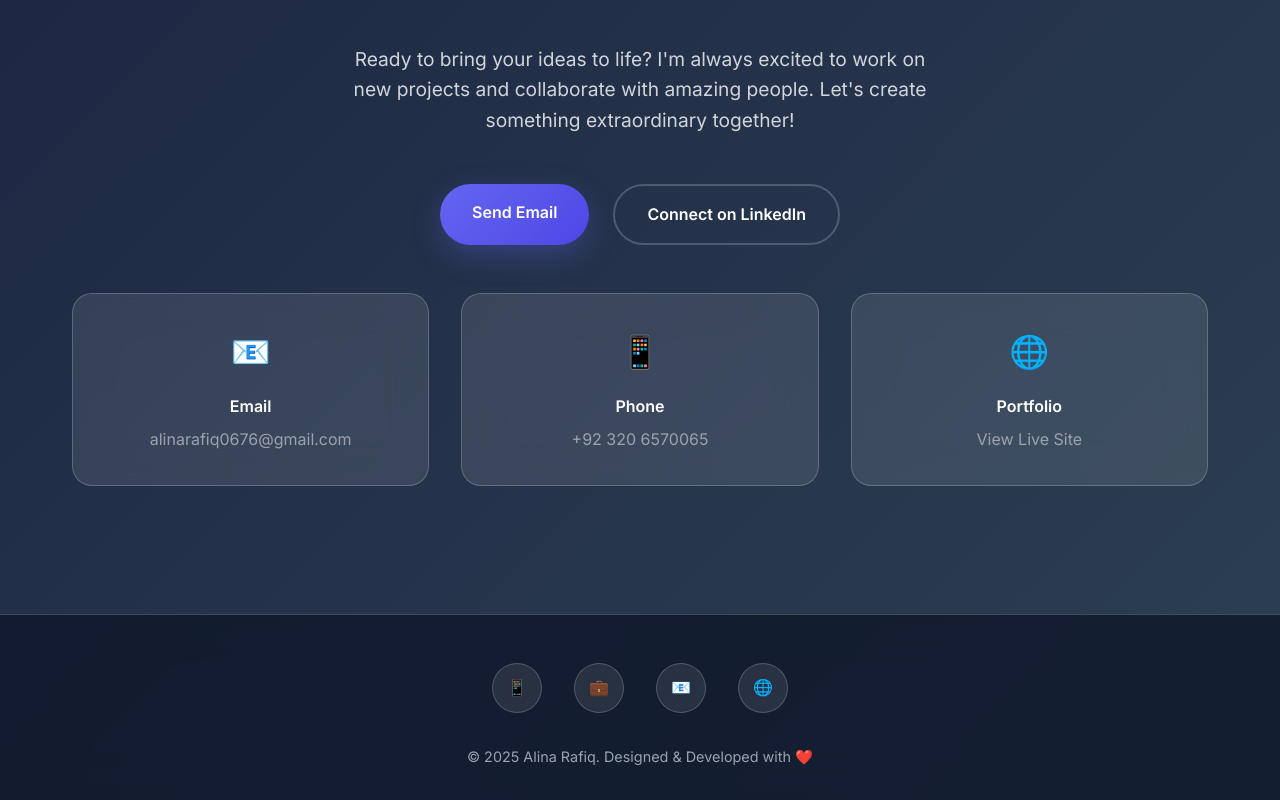
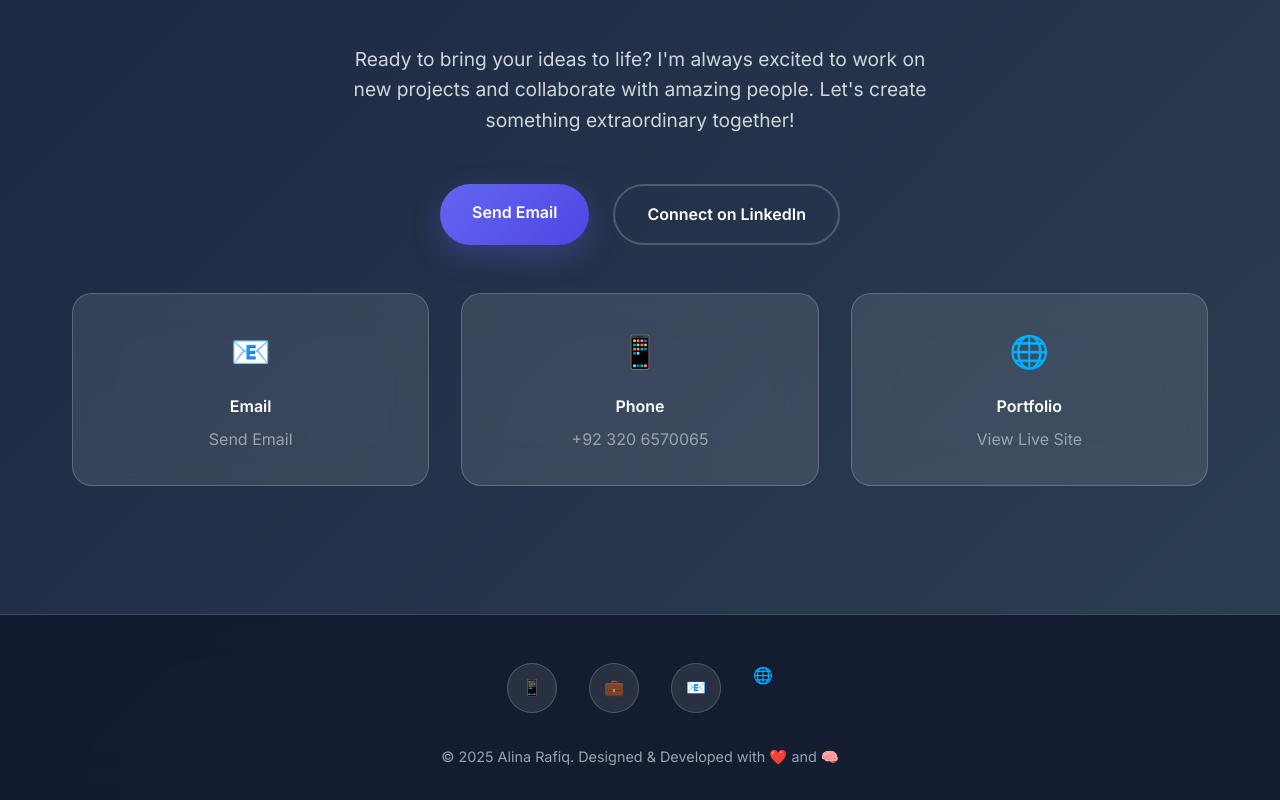
Before and after one commit to 20alina03/aleena.github.io, a plain HTML site: page index.html in a window 1280 px wide. Shown: the part 4674-5474 px from the top of the page. Drawn offline with Linux system fonts and the light colour scheme.

Commit message:
Update index.html

```diff
--- a/index.html
+++ b/index.html
@@ -1022,7 +1022,10 @@
         <div class="contact-icon">📧</div>
         <div class="contact-label">Email</div>
         <div class="contact-value">
-          <a href="mailto:alinarafiq0676@gmail.com">alinarafiq0676@gmail.com</a>
+        <a href="https://mail.google.com/mail/?view=cm&fs=1&to=alinarafiq0676@gmail.com" target="_blank" rel="noopener noreferrer">
+  Send Email
+</a>
+
         </div>
       </div>
 
@@ -1055,12 +1058,12 @@
         <a href="mailto:alinarafiq0676@gmail.com" class="social-link">
           <span>📧</span>
         </a>
-        <a href="https://20alina03.github.io/aleena.github.io/" class="social-link" target="_blank">
+          <a href="https://mail.google.com/mail/?view=cm&fs=1&to=alinarafiq0676@gmail.com" target="_blank" rel="noopener noreferrer">
           <span>🌐</span>
         </a>
       </div>
       <p class="footer-text">
-        &copy; 2025 Alina Rafiq. Designed & Developed with ❤️
+        &copy; 2025 Alina Rafiq. Designed & Developed with ❤️ and 🧠
       </p>
     </div>
   </footer>
```
